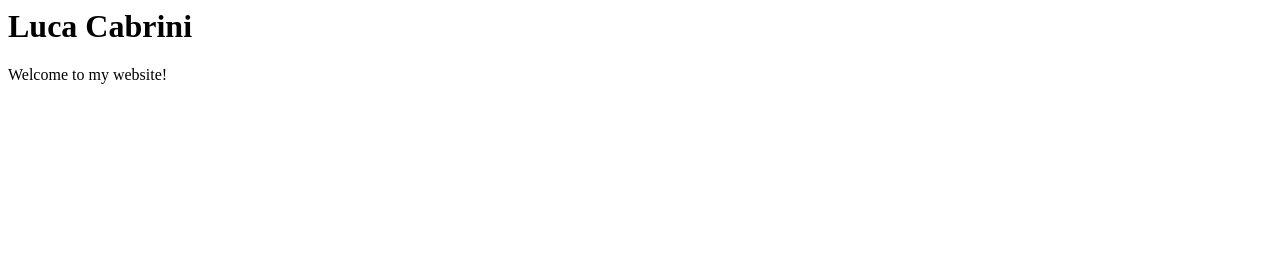
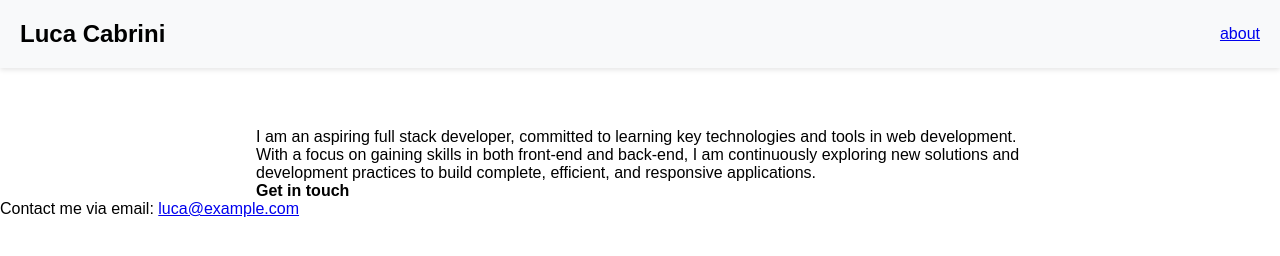
Before and after one commit to cabrinilm/cabrinilm.github.io, a plain HTML site: page index.html in a window 1280 px wide. Drawn offline with Linux system fonts and the light colour scheme.

Commit message:
new update

```diff
--- /dev/null
+++ b/css/style.css
@@ -0,0 +1,53 @@
+* {
+    margin: 0; /* Remove margens padrão */
+    padding: 0; /* Remove espaçamento padrão */
+    box-sizing: border-box; /* Inclui padding e border na largura/altura total */
+}
+/* HEADER */
+
+body {
+    font-family: Arial, sans-serif; /* Define a fonte padrão */
+}
+
+header {
+    background-color: #f8f9fa; /* Cor de fundo do cabeçalho */
+    padding: 20px; /* Espaçamento interno */
+    position: fixed; /* Fixa o cabeçalho na parte superior */
+    top: 0; /* Fixa na parte superior da página */
+    width: 100%; /* Largura total do cabeçalho */
+    display: flex; /* Usando flexbox para alinhar itens */
+    align-items: center; /* Centraliza verticalmente */
+    justify-content: space-between; /* Espaço entre os itens */
+    box-shadow: 0 2px 5px rgba(0, 0, 0, 0.1); /* Adiciona uma sombra */
+    z-index: 1000; /* Mantém o cabeçalho acima de outros conteúdos */
+}
+
+
+
+
+h1 {
+
+margin-right: auto;
+
+}
+
+nav h5 {
+    margin-left: 20px; /* Espaço entre os itens do menu */
+    cursor: pointer; /* Muda o cursor para indicar que é clicável */
+}
+
+/*  END HEADER */
+
+
+
+main {
+    padding-top: 10%;
+}
+
+.first {
+height: 100%;
+margin-right: 20%;
+margin-left: 20%;
+
+
+}
--- a/index.html
+++ b/index.html
@@ -1,8 +1,41 @@
-<html>
+<!DOCTYPE html>
+<html lang="en">
+  <head>
+    <meta charset="UTF-8" />
+    <meta name="viewport" content="width=device-width, initial-scale=1.0" />
+    <title>My Page</title>
+    <link rel="stylesheet" href="css/style.css" />
 
-<body>
-  <h1>Luca Cabrini</h1>
-  <p>Welcome to my website!</p>
-</body>
 
+  </head>
+
+  <body>
+    <header>
+      <h2>Luca Cabrini</h2>
+      <nav>
+        <a href="about">about</a>
+
+      </nav>
+    </header>
+
+    <main>
+      <section class="first">
+        <p>
+          I am an aspiring full stack developer, committed to learning key
+          technologies and tools in web development. With a focus on gaining
+          skills in both front-end and back-end, I am continuously exploring new
+          solutions and development practices to build complete, efficient, and
+          responsive applications.
+        </p>
+        <p><strong> Get in touch</strong></p>
+      </section>
+    </main>
+    <footer>
+      <section id="contact">
+        <p>Contact me via email: <a href="mailto:luca@example.com">luca@example.com</a></p>
+      </section>
+    </footer>
+
+    <script src="scripts.js"></script> <!-- Adicionando JS externo (se necessário) -->
+  </body>
 </html>
```
